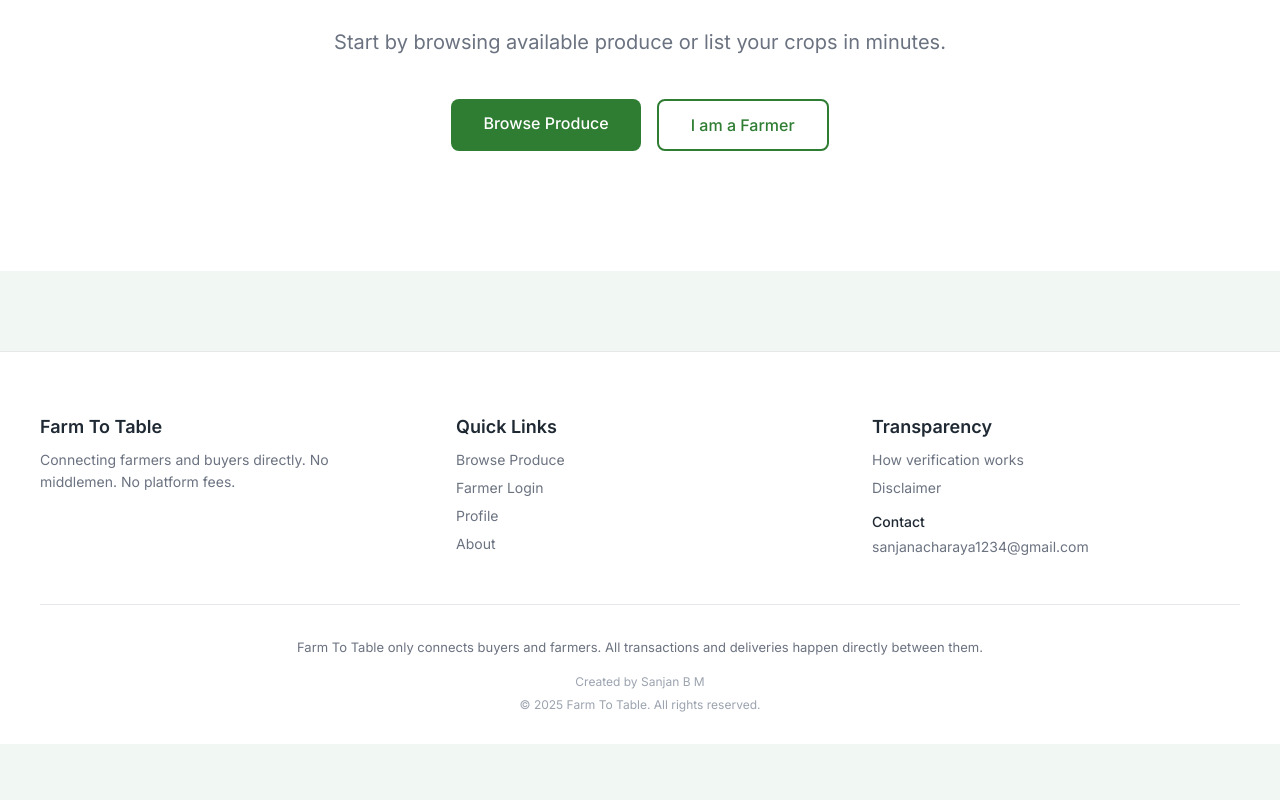
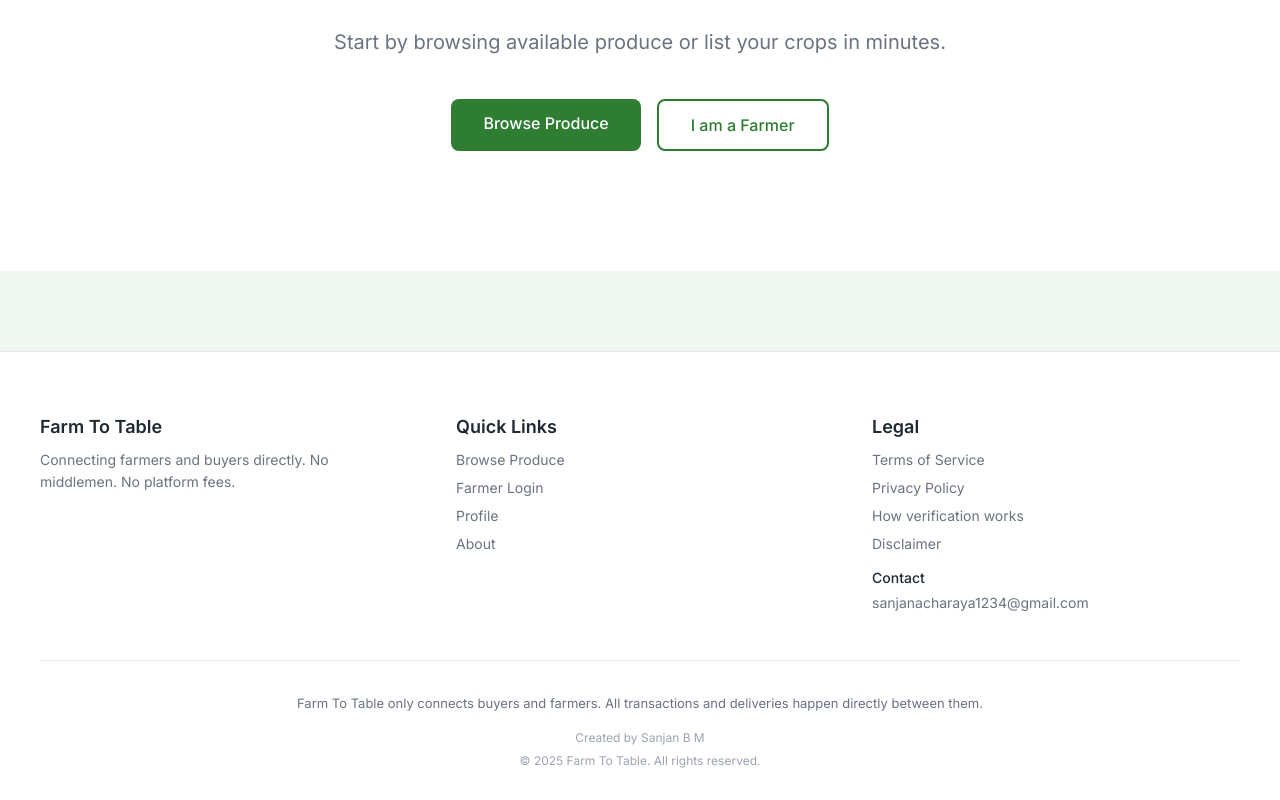
Before and after one commit to sanjanb/k-tech-nain, a Next.js app: page / in a window 1280 px wide. Shown: the part 2565-3365 px from the top of the page. Before the commit the page ends 3309 px from the top, so only its background shows below. Built offline with nearby package versions, Linux system fonts and the light colour scheme; no server answers.

Commit message:
Update Footer component to rename section and add links to Terms of Service and Privacy Policy

```diff
--- a/components/Footer.jsx
+++ b/components/Footer.jsx
@@ -150,7 +150,7 @@ export default function Footer() {
             </ul>
           </div>
 
-          {/* Column 3: Transparency & Contact */}
+          {/* Column 3: Legal & Contact */}
           <div>
             <h3
               style={{
@@ -160,7 +160,7 @@ export default function Footer() {
                 margin: "0 0 12px 0",
               }}
             >
-              Transparency
+              Legal
             </h3>
             <ul
               style={{
@@ -169,6 +169,44 @@ export default function Footer() {
                 margin: "0 0 16px 0",
               }}
             >
+              <li style={{ marginBottom: 8 }}>
+                <Link
+                  href="/terms"
+                  style={{
+                    fontSize: 14,
+                    color: "var(--color-text-secondary)",
+                    textDecoration: "none",
+                    transition: "color 0.2s",
+                  }}
+                  onMouseEnter={(e) =>
+                    (e.target.style.color = "var(--color-text-primary)")
+                  }
+                  onMouseLeave={(e) =>
+                    (e.target.style.color = "var(--color-text-secondary)")
+                  }
+                >
+                  Terms of Service
+                </Link>
+              </li>
+              <li style={{ marginBottom: 8 }}>
+                <Link
+                  href="/privacy"
+                  style={{
+                    fontSize: 14,
+                    color: "var(--color-text-secondary)",
+                    textDecoration: "none",
+                    transition: "color 0.2s",
+                  }}
+                  onMouseEnter={(e) =>
+                    (e.target.style.color = "var(--color-text-primary)")
+                  }
+                  onMouseLeave={(e) =>
+                    (e.target.style.color = "var(--color-text-secondary)")
+                  }
+                >
+                  Privacy Policy
+                </Link>
+              </li>
               <li style={{ marginBottom: 8 }}>
                 <Link
                   href="/#verification"
```
Also changed, not shown: 1 other file (tests, documents, lock files or other folders).
